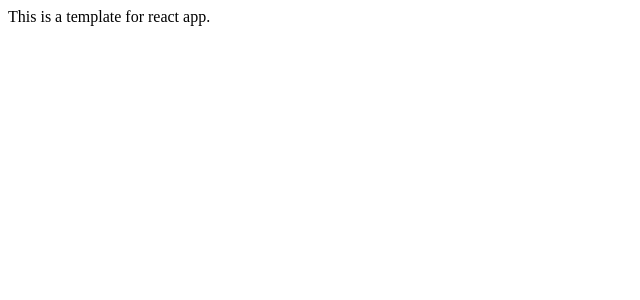
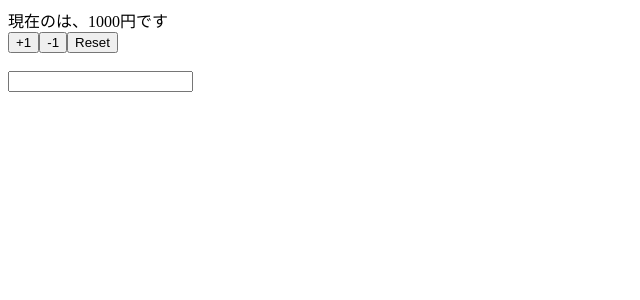
Before and after one commit to KuharaNaoki/react-hooks-101, a React (Create React App) app: page / in a window 1280 px wide. Shown: the top 300 px of the page, without its empty margins (0-640 px from the left). Built offline with nearby package versions, Linux system fonts and the light colour scheme.

Commit message:
implement component using multiple states

```diff
--- a/src/App.js
+++ b/src/App.js
@@ -1,7 +1,34 @@
-import React from "react";
+import React, { useState } from "react";
 
-const App = () => {
-    return <div>This is a template for react app.</div>;
-};
+// propsは親から子にデータを渡す時に使用するもの
+const App = props => {
+  const [name, setName] = useState(props.name);
+  const [price, setPrice] = useState(props.price);
+
+  const reset = () => {
+    setPrice(props.price)
+    setName(props.name)
+  }
+
+  return (
+    <>
+      <div>現在の{name}は、{price}円です</div>
+      {/* アロー関数にしないと無限ループになる  setPriceをそのまま呼び出すとrender => setState => render => setStateとなるから */}
+      <button onClick={() => setPrice(price + 1)}>+1</button>
+      <button onClick={() => setPrice(price - 1)}>-1</button>
+      <button onClick={reset}>Reset</button>
+      <br/>
+      <br/>
+      <input value={name} onChange={e => setName(e.target.value)} />
+    </>
+  )
+}
+
+// 外部からデータを読み込む場合
+// デフォルトのデータを定義
+App.defaultProps = {
+  name: "",
+  price: 1000
+}
 
 export default App;
```
